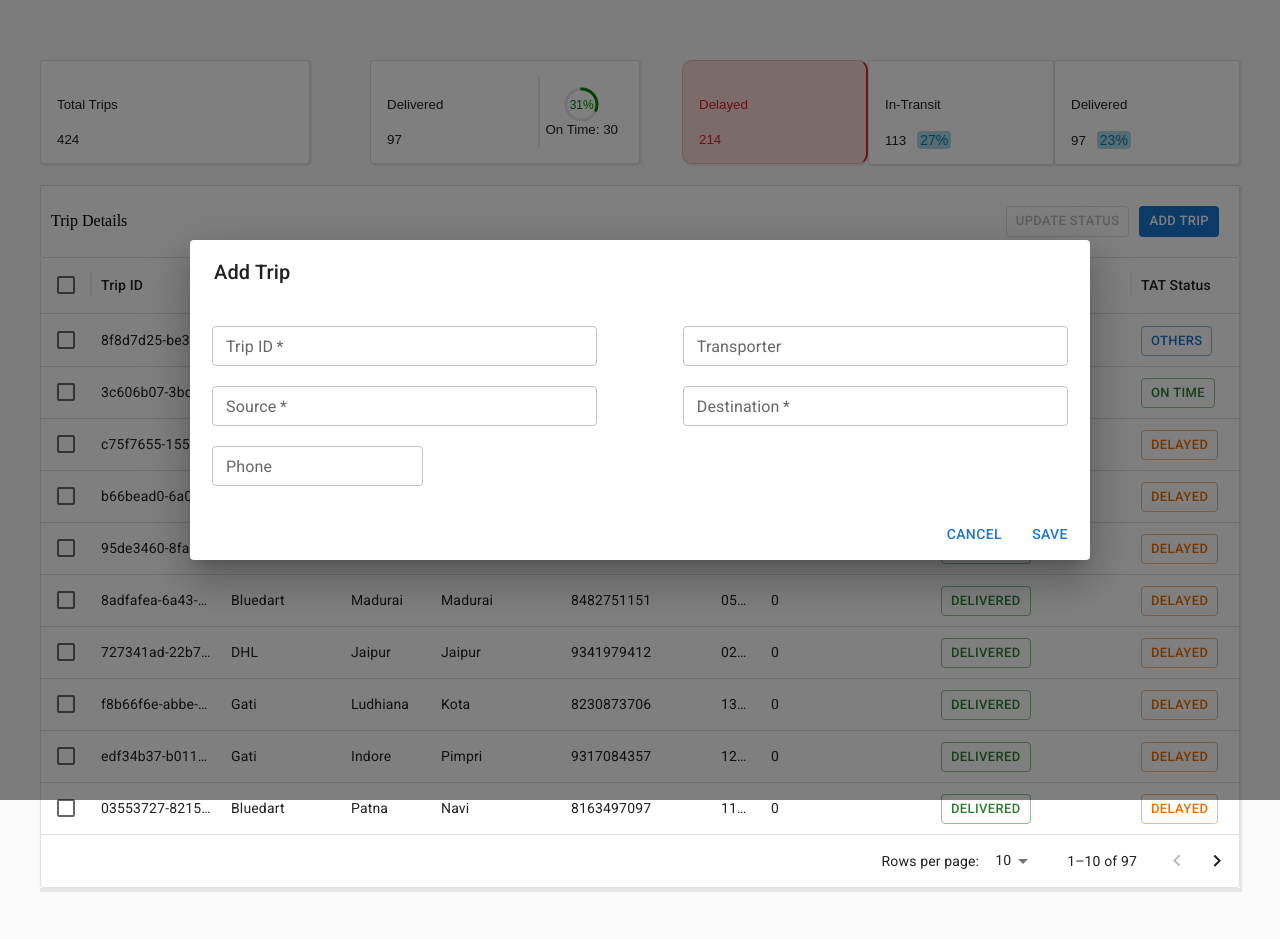
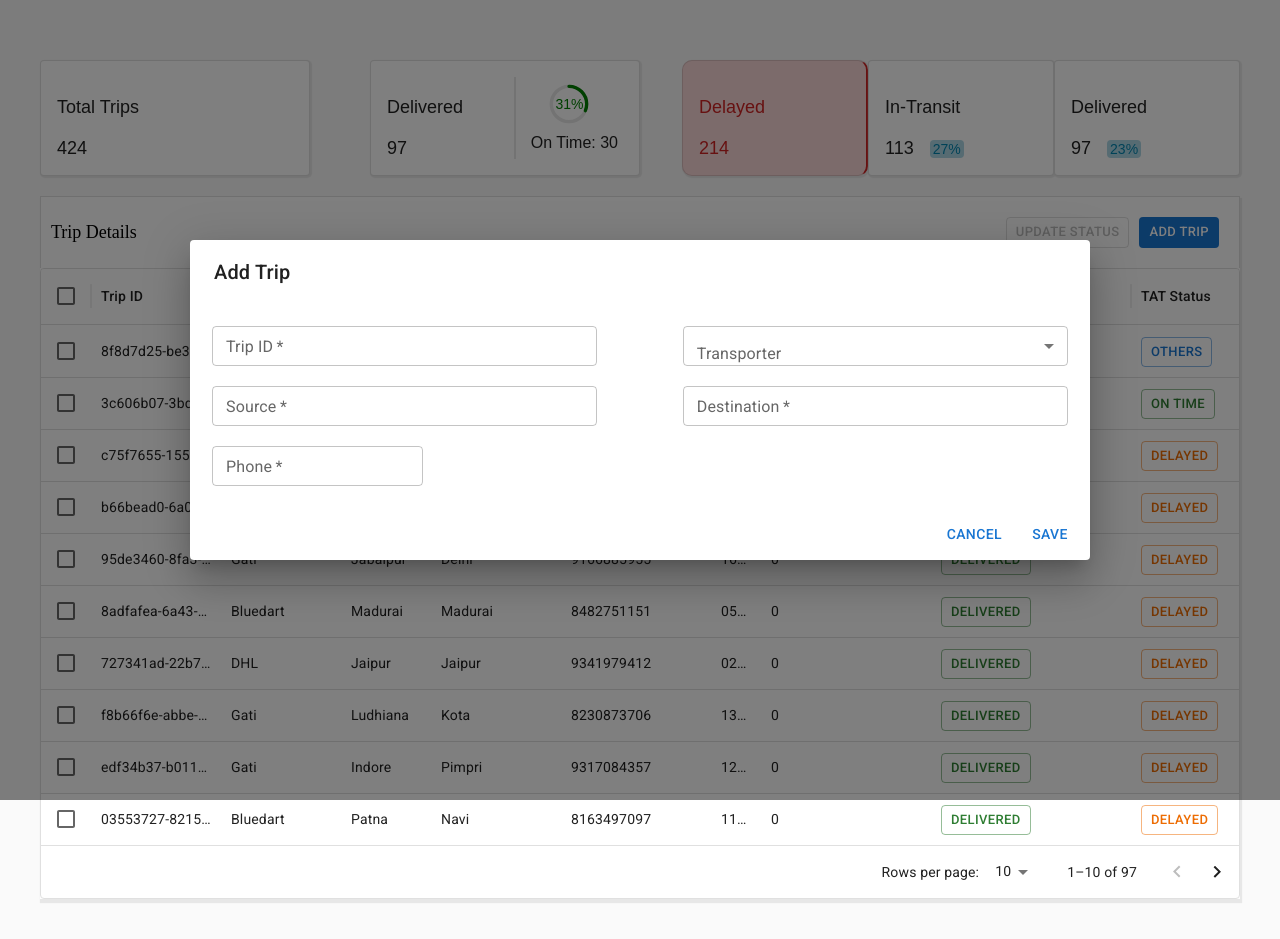
Before and after one commit to manisha1711/Manisha-assignment, a React (Vite) app: page / in a window 1280 px wide. Both pictures are taken after a click on the button "ADD TRIP". Built offline with nearby package versions, Linux system fonts and the light colour scheme.

Commit message:
Add trip Input error handling and save in table

```diff
--- a/src/App.css
+++ b/src/App.css
@@ -10,3 +10,6 @@ body{
     background-color: white;
     box-shadow: 1px 3px 1px 1px rgba(231,231,231,1);
 }
+.error{
+  color:#d32f2f;
+}
--- a/src/App.jsx
+++ b/src/App.jsx
@@ -34,20 +34,20 @@ function App() {
 		"tripId": "",
 		"transporter": "",
 		"tripStartTime": "",
-		"currentStatusCode": "",
-		"currenStatus": "",
+		"currentStatusCode": "BKD",
+		"currenStatus": "Booked",
 		"phoneNumber": "",
-		"etaDays": "1",
-		"distanceRemaining": 0,
-		"tripEndTime": "2024-02-21T07:01:33.000Z",
+		"etaDays": 4,
+		"distanceRemaining": 995,
+		"tripEndTime": "",
 		"source": "",
-		"sourceLatitude": 17.5,
-		"sourceLongitude": 80.5,
+		"sourceLatitude": 15.4,
+		"sourceLongitude": 89,
 		"dest": "",
-		"destLatitude": 15.4,
-		"destLongitude": 78.8,
-		"lastPingTime": "2024-02-19T07:01:33.000Z",
-		"createdAt": "2024-02-15T07:01:33.000Z"
+		"destLatitude": 28.1,
+		"destLongitude": 90.7,
+		"lastPingTime": "2024-02-21T09:45:48.000Z",
+		"createdAt": "2024-02-15T09:45:48.000Z"
     });
 
 
@@ -116,15 +116,44 @@ function App() {
 
 	},[selectedCounter])
 
-	useEffect(()=>{
-		console.log(filterModel)
-	},[filterModel])
 
 	const closeModal = () =>{
 		setOpenModal(false);
+		setValues({
+			"id": "",
+			"tripId": "",
+			"transporter": "",
+			"tripStartTime": "",
+			"currentStatusCode": "BKD",
+			"currenStatus": "Booked",
+			"phoneNumber": "",
+			"etaDays": 4,
+			"distanceRemaining": 995,
+			"tripEndTime": "",
+			"source": "",
+			"sourceLatitude": 15.4,
+			"sourceLongitude": 89,
+			"dest": "",
+			"destLatitude": 28.1,
+			"destLongitude": 90.7,
+			"lastPingTime": "2024-02-21T09:45:48.000Z",
+			"createdAt": "2024-02-15T09:45:48.000Z"
+		});
 	}
 	const AddTrip = () =>{
 		setOpenModal(true);
+	}
+	const saveTrip = () =>{
+		let data = {
+			createdAt:new Date(),
+			lastPingTime:new Date(),
+			...values
+		}
+		data.id = Math.random()+"addtrip"
+		let copy = [...tripData];
+		copy.push(data);
+		setTripData(copy)
+		closeModal();
 	}
 	const updateStatus = () =>{
 
@@ -136,7 +165,7 @@ function App() {
 				<TableHeader disableUpdate={disableUpdate} AddTrip={AddTrip} updateStatus={updateStatus}></TableHeader>
 				<DataTable data={tripData} filterModel={filterModel} setFilterModel={setFilterModel}></DataTable>
 			</div>
-			{openModal && <AddTripModal open={openModal} onClose={closeModal} values={values} setValues={setValues}></AddTripModal>}
+			{openModal && <AddTripModal open={openModal} onClose={closeModal} values={values} setValues={setValues} saveTrip={saveTrip}></AddTripModal>}
 		</>
 	)
 }
--- a/src/Components/AddUpdateTrip/AddTrip.jsx
+++ b/src/Components/AddUpdateTrip/AddTrip.jsx
@@ -1,13 +1,47 @@
 import {useState} from "react";
-import { DialogContent,Dialog,Input,DialogTitle,DialogActions,Button,TextField} from '@mui/material';
+import { DialogContent,Alert,Dialog,MenuItem,FormControl,InputLabel,Select,OutlinedInput,DialogTitle,DialogActions,Button,TextField} from '@mui/material';
 
 
 function AddTripModal(props) {
-    const {open,onClose,values,setValues} = props;
+    const {open,onClose,values,setValues,saveTrip} = props;
     const [tripIDError,setTripIDError] = useState(false);
     const [sourceError,setSourceError] = useState(false);
     const [destError,setDestError] = useState(false);
+    const [phoneError,setPhoneError] = useState(false);
+    const [transporterError,setTransporterError] = useState(false);
+
+    const save = () =>{
+        if(values.phoneNumber.length==10 && values.dest.length && values.source.length && values.tripId.length && values.transporter.length){
+            saveTrip();
+            setShowSuccess(true);
+        }else{
+            if(values.phoneNumber.length<10){
+                setPhoneError(true);
+            }else{
+                setPhoneError(false);
+            }
+            if(values.dest.length<1){
+                setDestError(true)
+            }else{
+                setDestError(false)
+            }
+            if(values.source.length<1){
+                setSourceError(true)
+            }else{
+                setSourceError(false)
+            }
+            if(values.tripId.length<1){
+                setTripIDError(true)
+            }else{
+                setTripIDError(false)
+            }
+            if(values.transporter.length<1){
+                setTransporterError(true)
+            }
+        }
+    }
     return (
+        <>
         <Dialog
 
             fullWidth
@@ -23,7 +57,7 @@ function AddTripModal(props) {
                     sx={{minWidth:"45%"}}
                     label="Trip ID"
                     size="small"
-                    id="outlined-start-adornment"
+                    id="tripId"
                     value={values.tripId}
                     onChange={(e) => {
                         let tripId = {tripId:e.target.value};
@@ -40,14 +74,30 @@ function AddTripModal(props) {
                     error={tripIDError}
                     helperText={tripIDError ? "Please enter your Trip ID" : ""}
                 />
-                <TextField
-                    sx={{minWidth:"45%"}}
-                    label="Transporter"
-                    size="small"
-                    id="outlined-start-adornment"
-                    value={values.transporter}
-                    onChange={(event) => console.log(event.target.value)}
-                />
+                <FormControl sx={{minWidth:"45%"}}>
+                    <InputLabel className={transporterError?"error":""} id="demo-dialog-select-label">Transporter</InputLabel>
+                    <Select
+                        required
+                        size="small"
+                        id="transporter"
+                        value={values.transporter}
+                        error={transporterError}
+                        onChange={(e) => {
+                            let transporter = {transporter:e.target.value};
+                            setValues(val => ({
+                                ...val,
+                                ...transporter
+                            }));
+                        }}
+                        input={<OutlinedInput label="Transporter" />}
+                    >
+                        <MenuItem value={"Bluedart"}>Bluedart</MenuItem>
+                        <MenuItem value={"DTDC"}>DTDC</MenuItem>
+                        <MenuItem value={"Delhivery"}>Delhivery</MenuItem>
+                        <MenuItem value={"Merks"}>Merks</MenuItem>
+                    </Select>
+                    {transporterError&& <span className="error">Please enter your transporter</span>}
+                </FormControl>
             </div>
             <div style={{display: "flex",justifyContent: "space-between",padding:"10px"}}>
                 <TextField
@@ -55,7 +105,7 @@ function AddTripModal(props) {
                     sx={{minWidth:"45%"}}
                     size="small"
                     label="Source"
-                    id="outlined-start-adornment"
+                    id="source"
                     value={values.source}
                     onChange={(e) => {
                         let source = {source:e.target.value};
@@ -78,7 +128,7 @@ function AddTripModal(props) {
                     sx={{minWidth:"45%"}}
                     size="small"
                     label="Destination"
-                    id="outlined-start-adornment"
+                    id="Destination"
                     value={values.dest}
                     onChange={(e) => {
                         let dest = {dest:e.target.value};
@@ -98,19 +148,39 @@ function AddTripModal(props) {
             </div>
             <div style={{display: "flex",justifyContent: "space-between",padding:"10px"}}>
                 <TextField
+                    required
                     label="Phone"
                     size="small"
-                    id="outlined-start-adornment"
+                    id="Phone"
                     value={values.phoneNumber}
-                    onChange={(event) => console.log(event.target.value)}
+                    onChange={(e) => {
+                        let phoneNumber = {phoneNumber:e.target.value};
+                        const reg = new RegExp(/^[0-9]+$/)
+                        let Valid  = reg.test(e.target.value)
+                        if (e.target.validity.valid) {
+                            setPhoneError(false);
+                        } else {
+                            setPhoneError(true);
+                        }
+                        if(!e.target.value || (Valid && e.target.value && e.target.value.length<=10)){
+                            setValues(val => ({
+                                ...val,
+                                ...phoneNumber
+                            }));
+                        }
+
+                    }}
+                    error={phoneError}
+                    helperText={phoneError ? "Please enter your Phone Number" : ""}
                 />
             </div>
         </DialogContent>
         <DialogActions>
           <Button onClick={onClose}>Cancel</Button>
-          <Button>Save</Button>
+          <Button onClick={save}>Save</Button>
         </DialogActions>
         </Dialog>
+        </>
     );
 }
 
--- a/src/Components/Counter/CounterCard.css
+++ b/src/Components/Counter/CounterCard.css
@@ -49,8 +49,8 @@
   }
 
   .percentage-chart {
-    width: 35px;
-    height: 35px;
+    width: 40px;
+    height: 40px;
     position: relative;
   }
   .percentage-chart-bg {
@@ -72,7 +72,7 @@
     position: absolute;
     left: 50%;
     top: 50%;
-    font-size: 12px;
+    font-size: 14px;
     color: green;
     transform: translate3d(-50%, -50%, 0);
   }
--- a/src/Components/Counter/CounterCard.jsx
+++ b/src/Components/Counter/CounterCard.jsx
@@ -15,8 +15,8 @@ export default function CounterCard(props) {
             <CardActionArea onClick={()=>setSelectedCounter(counterName)}>
                     <CardContent sx={{ display: "flex"}}>
                         <div style={{flex:1}}>
-                            <div style={{padding:"20px 0"}}>{counterStatus}</div>
-                            <div>{count}
+                            <div style={{padding:"20px 0",fontSize:"large"}}>{counterStatus}</div>
+                            <div><span style={{fontSize:"large"}}>{count} </span>
                                 {
                                 showPercentage && <span className='percentage'>{((count/total).toFixed(2))*100}%</span>
                                 }
@@ -35,7 +35,7 @@ export default function CounterCard(props) {
                                     </svg>
                                     <div className="counter" style={{"--counter-end":((ontimeCount/count).toFixed(2))*100}}></div>
                                 </div>
-                                <div>On Time: {ontimeCount}</div>
+                                <div style={{fontSize: "16px",padding: "10px 0 0 10px"}}>On Time: {ontimeCount}</div>
                             </div>
                         }
                     </CardContent>
--- a/src/Components/TableHeader/TableHeader.jsx
+++ b/src/Components/TableHeader/TableHeader.jsx
@@ -5,7 +5,7 @@ function TableHeader(props){
     return (
         <>
             <div className='table-header'>
-                <span>Trip Details</span>
+                <span style={{fontSize:"large"}}>Trip Details</span>
                 <div className="button-container">
                     <Button variant="outlined" disabled={disableUpdate} style={{"marginRight": "10px"}} size="small"  onClick={updateStatus}>Update Status</Button>
                     <Button variant="outlined"  size="small" style={{backgroundColor: "rgb(25, 118, 210)",color: "white"}} onClick={AddTrip}>Add Trip</Button>
--- a/src/Utils/utils.js
+++ b/src/Utils/utils.js
@@ -7,7 +7,7 @@ const formatDate = (date) => {
       minute: '2-digit',
       hour12: true
     };
-    return new Intl.DateTimeFormat('en-GB', options).format(date).replace(',', ' at');
+    return new Intl.DateTimeFormat('en-GB', options).format(date);
 };
 const calculateTATStatus = (trip) =>{
     const tripStartTime = new Date(trip.tripStartTime);
```
